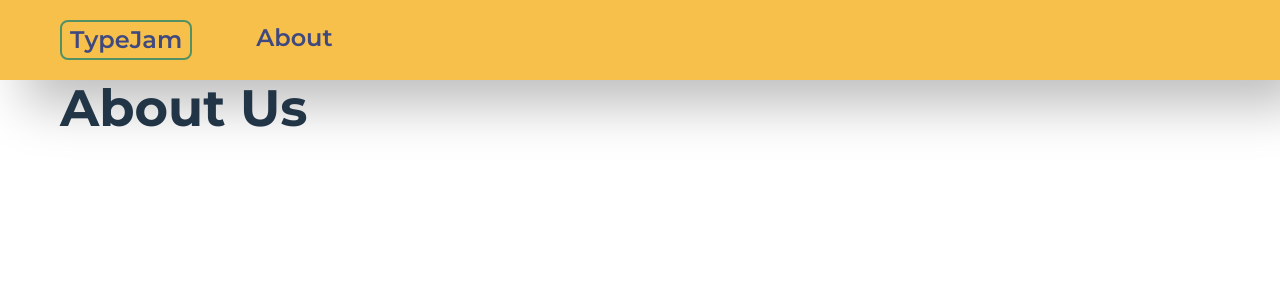
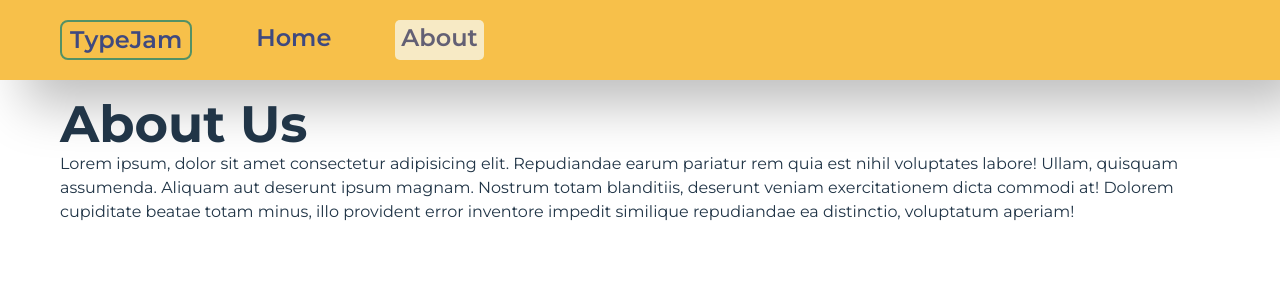
Before and after one commit to Kubatbekkk/rs-school-react, a React (Vite) app: page /about in a window 1280 px wide. Shown: the top 300 px of the page. Built offline with nearby package versions, Linux system fonts and the light colour scheme.

Commit message:
feat: add active page navlink diff, fix: Header.test

```diff
--- a/package.json
+++ b/package.json
@@ -9,7 +9,8 @@
     "lint": "eslint . --ext .ts",
     "preview": "vite preview",
     "prepare": "husky install",
-    "test": "vitest run --coverage"
+    "test": "vitest",
+    "coverage": "vitest run --coverage"
   },
   "dependencies": {
     "react": "^18.2.0",
--- /dev/null
+++ b/src/components/Header.module.css
@@ -0,0 +1,6 @@
+.active {
+  background: var(--primary-background);
+  opacity: 0.8;
+  border-radius: 5px;
+  padding: 0 6px 0 6px;
+}
--- a/src/components/Header.tsx
+++ b/src/components/Header.tsx
@@ -1,16 +1,30 @@
 import React, { Component } from 'react';
-import { Link } from 'react-router-dom';
+import { NavLink } from 'react-router-dom';
 import Container from './Utils/Container';
+import classes from './Header.module.css';
 
 export class Header extends Component {
   render(): JSX.Element {
     return (
       <nav className="nav">
         <Container>
-          <Link to={'/'} className="header-logo">
+          <NavLink to={'/'} className="header-logo">
             TypeJam
-          </Link>
-          <Link to={'/about'}>About</Link>
+          </NavLink>
+          <NavLink
+            end
+            to={'/'}
+            className={({ isActive }) => (isActive ? classes.active : undefined)}
+          >
+            Home
+          </NavLink>
+          <NavLink
+            end
+            to={'/about'}
+            className={({ isActive }) => (isActive ? classes.active : undefined)}
+          >
+            About
+          </NavLink>
         </Container>
       </nav>
     );
--- a/src/pages/AboutUs.tsx
+++ b/src/pages/AboutUs.tsx
@@ -5,7 +5,16 @@ export class AboutUs extends Component {
   render(): JSX.Element {
     return (
       <Container>
-        <h1>About Us</h1>
+        <main className="main">
+          <h1>About Us</h1>
+          <p>
+            Lorem ipsum, dolor sit amet consectetur adipisicing elit. Repudiandae earum pariatur rem
+            quia est nihil voluptates labore! Ullam, quisquam assumenda. Aliquam aut deserunt ipsum
+            magnam. Nostrum totam blanditiis, deserunt veniam exercitationem dicta commodi at!
+            Dolorem cupiditate beatae totam minus, illo provident error inventore impedit similique
+            repudiandae ea distinctio, voluptatum aperiam!
+          </p>
+        </main>
       </Container>
     );
   }
```
Also changed, not shown: 2 other files (tests, documents, lock files or other folders).
